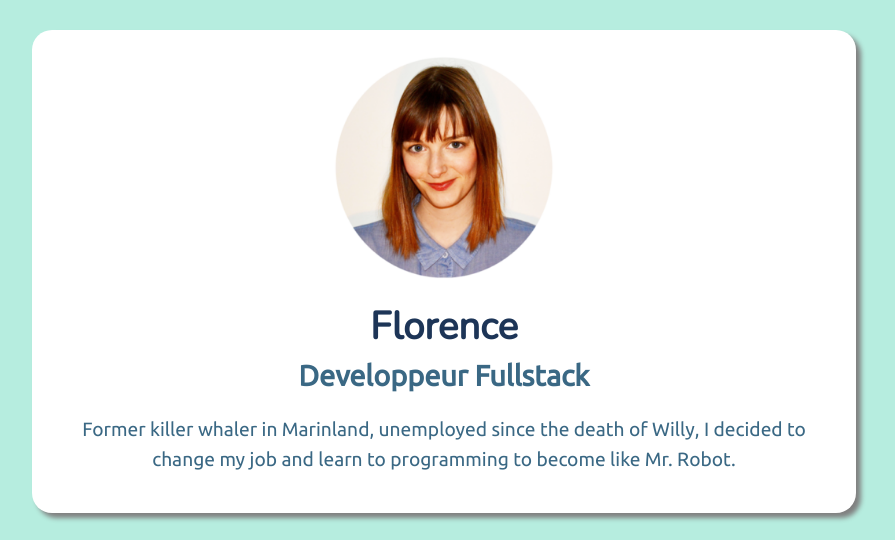
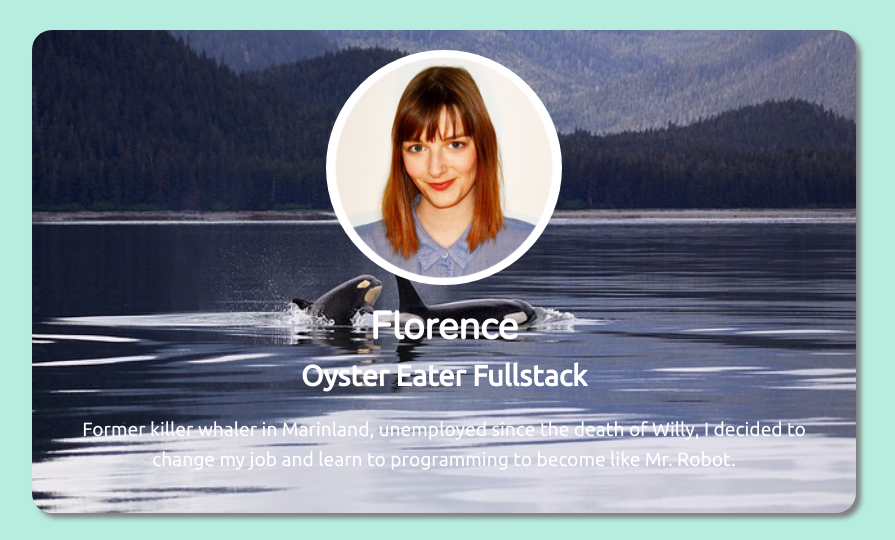
Before and after one commit to Florencemartino/profile, a plain HTML site: page index.html in a window 1280 px wide. Shown: the top 540 px of the page, without its empty margins (196-1091 px from the left). Drawn offline with nearby package versions, Linux system fonts and the light colour scheme.

Commit message:
make my profile prettier

```diff
--- a/index.html
+++ b/index.html
@@ -9,10 +9,10 @@
 </head>
 <body>
     <div class="container">
-      <div class="card">
+      <div class="card background-image">
         <img src="images/profile-picture.png" alt="picture profile" class="picture-profile">
         <h1>Florence</h1>
-        <h2>Developpeur Fullstack</h2>
+        <h2>Oyster Eater Fullstack</h2>
         <p>Former killer whaler in Marinland, unemployed since the death of Willy, I decided to change my job and learn to programming to become like Mr. Robot.</p>
       </div>
       <div class="card">
--- a/style.css
+++ b/style.css
@@ -8,7 +8,7 @@ body {
 }
 
 h1 {
-  color: #1D3557;
+  color: white;
   font-family: 'Nunito', sans-serif;
   line-height : 15px;
 }
@@ -64,3 +64,9 @@ a{
     width: 300px;
   }
 }
+.background-image {
+  background-image: url("images/font.jpg");
+  background-repeat: no-repeat;
+  background-size: cover;
+  color: white;
+}
```
